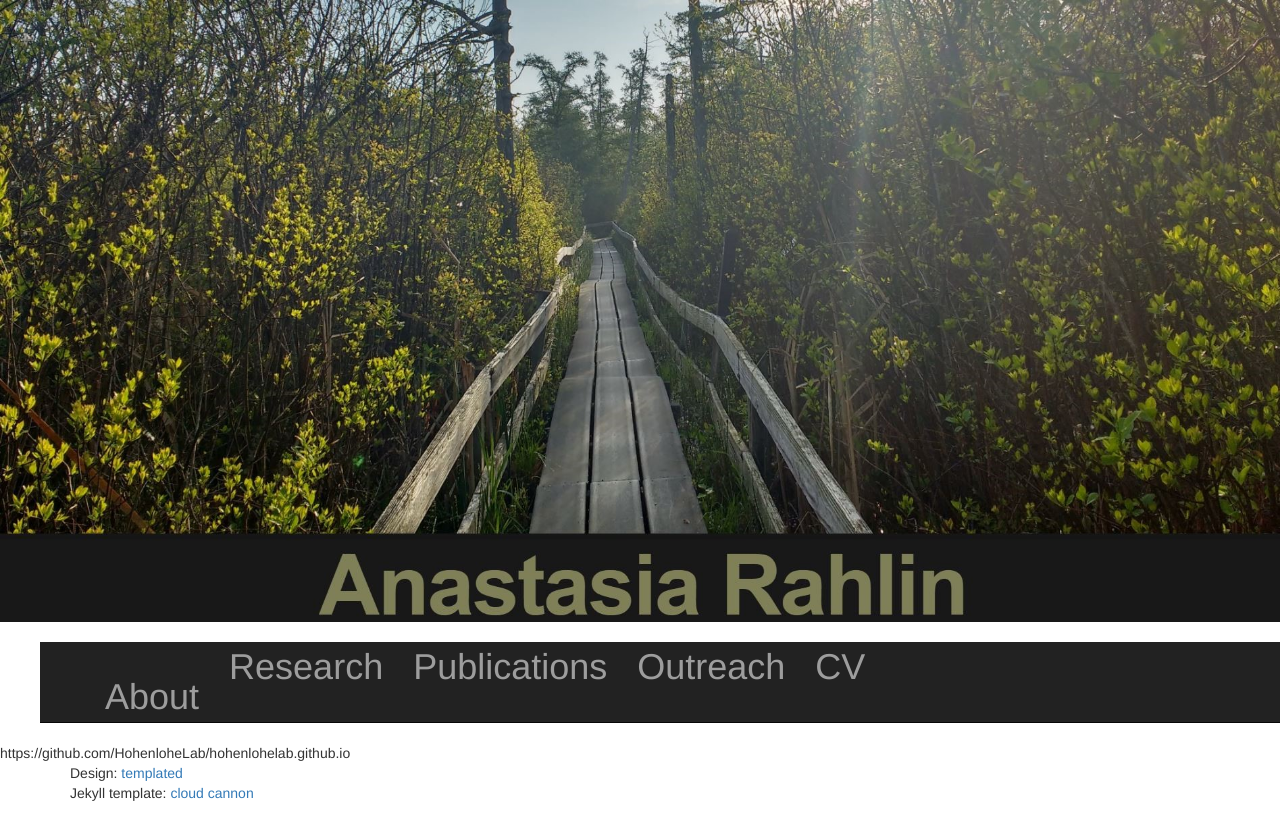
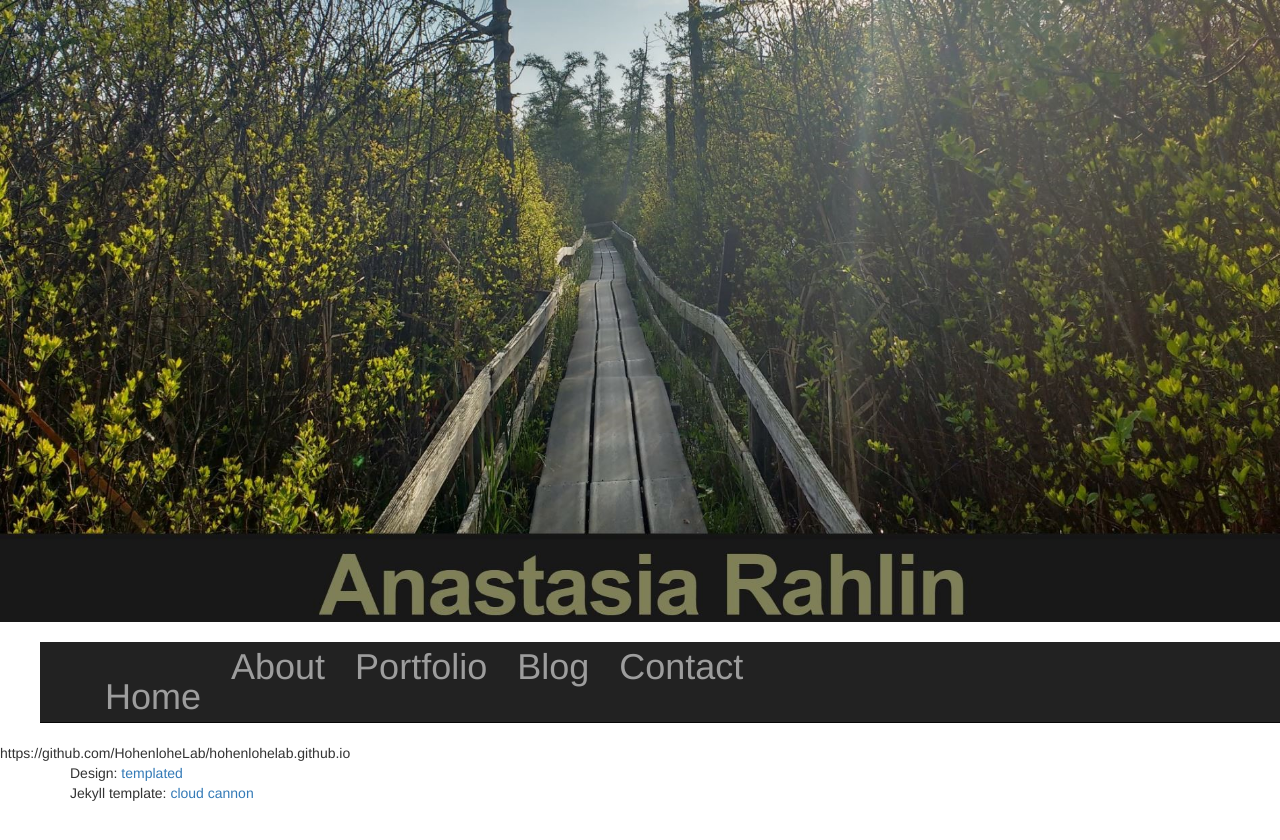
Before and after one commit to anarahlin/anarahlin.github.io, a Jekyll site: the page built from zz_old_index.html, in a window 1280 px wide. Shown: the top 840 px of the page. Built offline with Jekyll 4.4.1, drawn with Linux system fonts in a browser that asks for light colours; nearby versions of some CDN libraries; comment, search, counter and statistics services are not loaded.

Commit message:
Revert "Update nav.html"
This reverts commit b3f431e4e31ff798495dece33f45d56af36290f2.

```diff
--- a/_includes/nav.html
+++ b/_includes/nav.html
@@ -161,11 +161,11 @@
     <!-- Collect the nav links, forms, and other content for toggling -->
     <div class="collapse navbar-collapse" id="bs-example-navbar-collapse-1">
       <ul class="nav navbar-nav">
-        <li><a href="/about.html">About</a></li>
-        <li><a href="/research.html">Research</a></li>
-        <li><a href="/publications.html">Publications</a></li>
-        <li><a href="/outreach.html">Outreach</a></li>
-        <li><a href="/cv.html">CV</a></li>
+        <li><a href="index.php">Home</a></li>
+        <li><a href="about.php">About</a></li>
+        <li><a href="#portfolio">Portfolio</a></li>
+        <li><a href="#">Blog</a></li>
+        <li><a href="contact.php">Contact</a></li>
       </ul>
     </div>
   </div>
```
